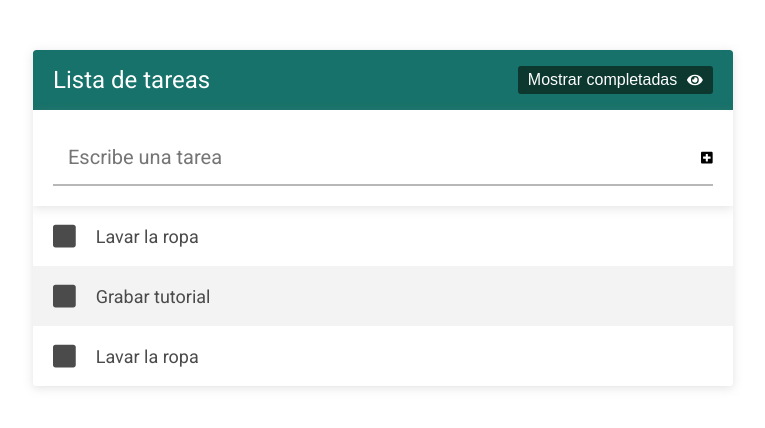
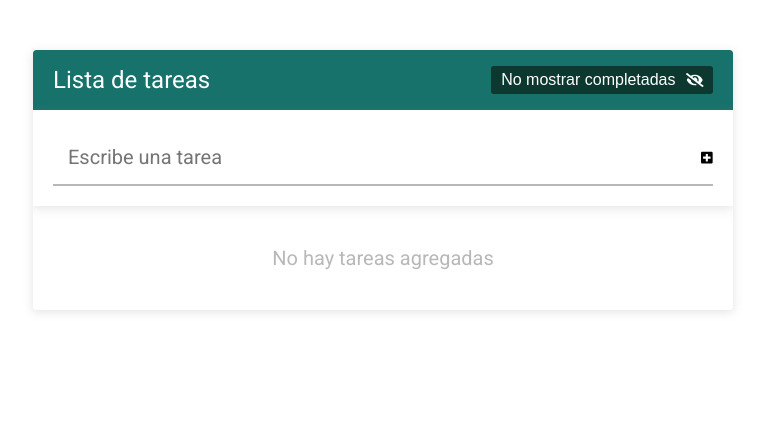
Before and after one commit to gcancho/lista__tareas, a React (Create React App) app: page / in a window 1280 px wide. Shown: the top 428 px of the page, without its empty margins (257-1022 px from the left). Built offline with nearby package versions, Linux system fonts and the light colour scheme.

Commit message:
Agregando localstorage a nuetra app

```diff
--- a/src/App.js
+++ b/src/App.js
@@ -1,32 +1,43 @@
-import React, { useState } from "react";
+import React, { useEffect, useState } from "react";
 import "./App.css";
 import FormularioTareas from "./componentes/FormularioTareas";
 import Header from "./componentes/Header";
 import ListaTareas from "./componentes/ListaTareas";
 
 function App() {
-  const [tareas, cambiarTareas] = useState([
-    {
-      id: 1,
-      texto: "Lavar la ropa",
-      completada: false,
-    },
-    {
-      id: 2,
-      texto: "Grabar tutorial",
-      completada: false,
-    },
-    {
-      id: 3,
-      texto: "Lavar la ropa",
-      completada: false,
-    },
-  ]);
+  // Obtenemos las tareasGuardads de localStorage
+  // Si existe la variable tareas en el localStorage entonces lo parseamos a objeto ya que actualmente es una cadena de texto
+  const tareasGuardadas = localStorage.getItem("tareas")
+    ? JSON.parse(localStorage.getItem("tareas"))
+    : [];
+
+  // Establecemos el estado de las tareas.
+  const [tareas, cambiarTareas] = useState(tareasGuardadas);
+
+  // Guardando el estado dentro de localStorage
+  useEffect(() => {
+    // Guardamos en localStorage una variable llamada 'tareas' y adentro le pasamos el estado 'tareas' convertido a cadena de texto para que lo pueda guardar
+    localStorage.setItem("tareas", JSON.stringify(tareas));
+  }, [tareas]);
+
+  // Accedemos a localStorage y comprobamos si mostrarCompletadas es null
+  let configMostrarCompletadas = "";
+  if (localStorage.getItem("mostrarCompletadas") === null) {
+    configMostrarCompletadas = true;
+  } else {
+    configMostrarCompletadas =
+      localStorage.getItem("mostrarCompletadas") === "true";
+  }
 
   // Estado para las tareas completadas
-  const [mostrarCompletadas, cambiarMostrarCompletadas] = useState(false);
+  const [mostrarCompletadas, cambiarMostrarCompletadas] = useState(
+    configMostrarCompletadas
+  );
 
-  console.log(tareas);
+  useEffect(() => {
+    // Con toString transformamos a texto mostrarCompletadas que es un boleano
+    localStorage.setItem("mostrarCompletadas", mostrarCompletadas.toString());
+  }, [mostrarCompletadas]);
 
   return (
     <div className="contenedor">
--- a/src/componentes/FormularioTareas.js
+++ b/src/componentes/FormularioTareas.js
@@ -28,6 +28,8 @@
         },
       ]
     );
+    // Se limpia el input al mandar el formulario
+    cambiarInputTarea("");
   };
 
   return (
```
